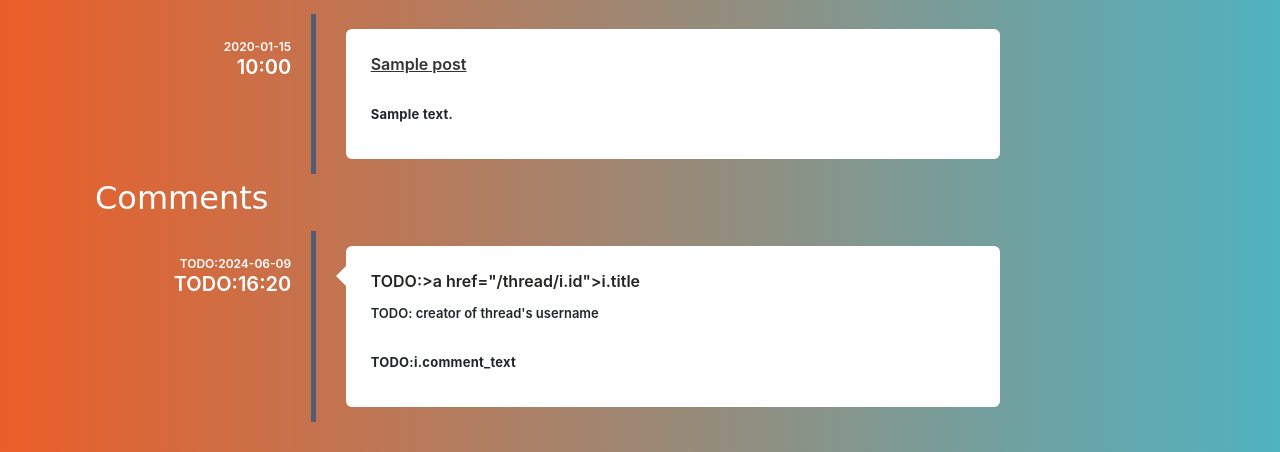
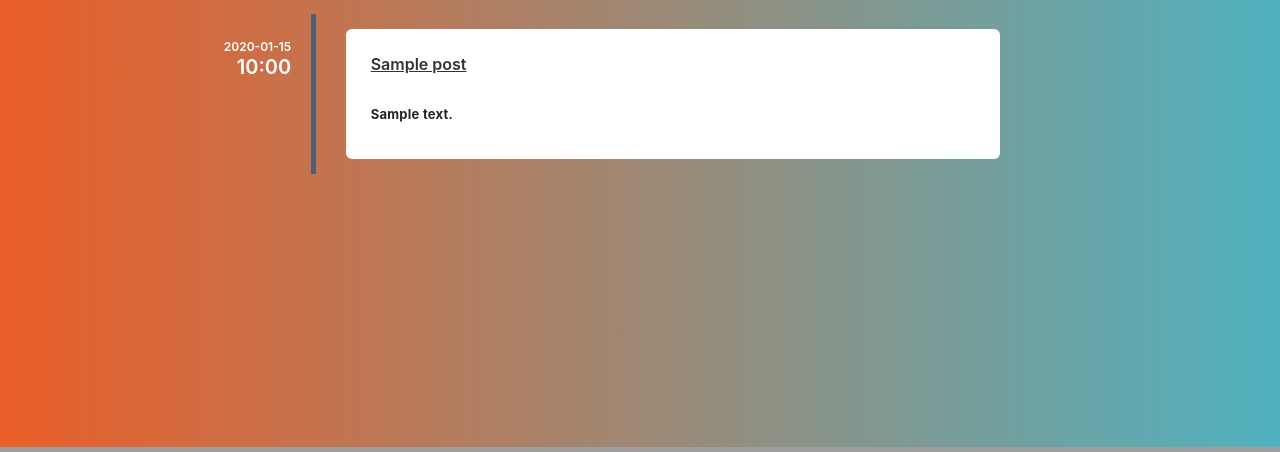
Before and after one commit to Semuca/CITS3403, a Flask app: template app/templates/profile.html in a window 1280 px wide. Shown: the part 433-885 px from the top of the page. Run offline with Flask 3, Linux system fonts and the light colour scheme; tables that the repository leaves empty hold one stand-in row (values such as "Sample post"); the template is opened without the code that fills it: values that come from a table or form of the project are taken from there, most other values are stand-ins (such as "Sample title", 1, 10 or a date in 2020); some libraries are stand-ins or nearby versions; some web fonts are replaced.

Commit message:
commented out "Comments" section

```diff
--- a/app/templates/profile.html
+++ b/app/templates/profile.html
@@ -66,31 +66,31 @@
                             </li>
                         {% endfor %}
                     </ul>
-                    <h2 class="white-text">Comments</h2>
+                    <!-- <h2 class="white-text">Comments</h2>
                     <ul class="timeline">
-                        <!-- {% for i in comments %} -->
+                        {% for i in comments %}
                         <li>
                             <div class="timeline-time">
-                                <span class="date">TODO:2024-06-09</span>
-                                <span class="time">TODO:16:20</span>
+                                <span class="date">2024-06-09</span>
+                                <span class="time">16:20</span>
                             </div>
                             <div class="timeline-body timeline-body-comments">
                                 <div class="timeline-header">
                                     <span class="thread-name">
-                                        TODO:>a href="/thread/i.id">i.title <small></small>
+                                        a href="/thread/i.id">i.title <small></small>
                                     </span>
                                     <br>
                                     <span class="thread-creator">
-                                        TODO: creator of thread's username
+                                        creator of thread's username
                                     </span>
                                 </div>
                                 <div class="timeline-content">
-                                    <p>TODO:i.comment_text</p>
+                                    <p>i.comment_text</p>
                                 </div>
                             </div>
                         </li>
-                        <!-- {% endfor %} -->
-                    </ul>
+                        {% endfor %}
+                    </ul> -->
                 </div>
             </div>
 
```
